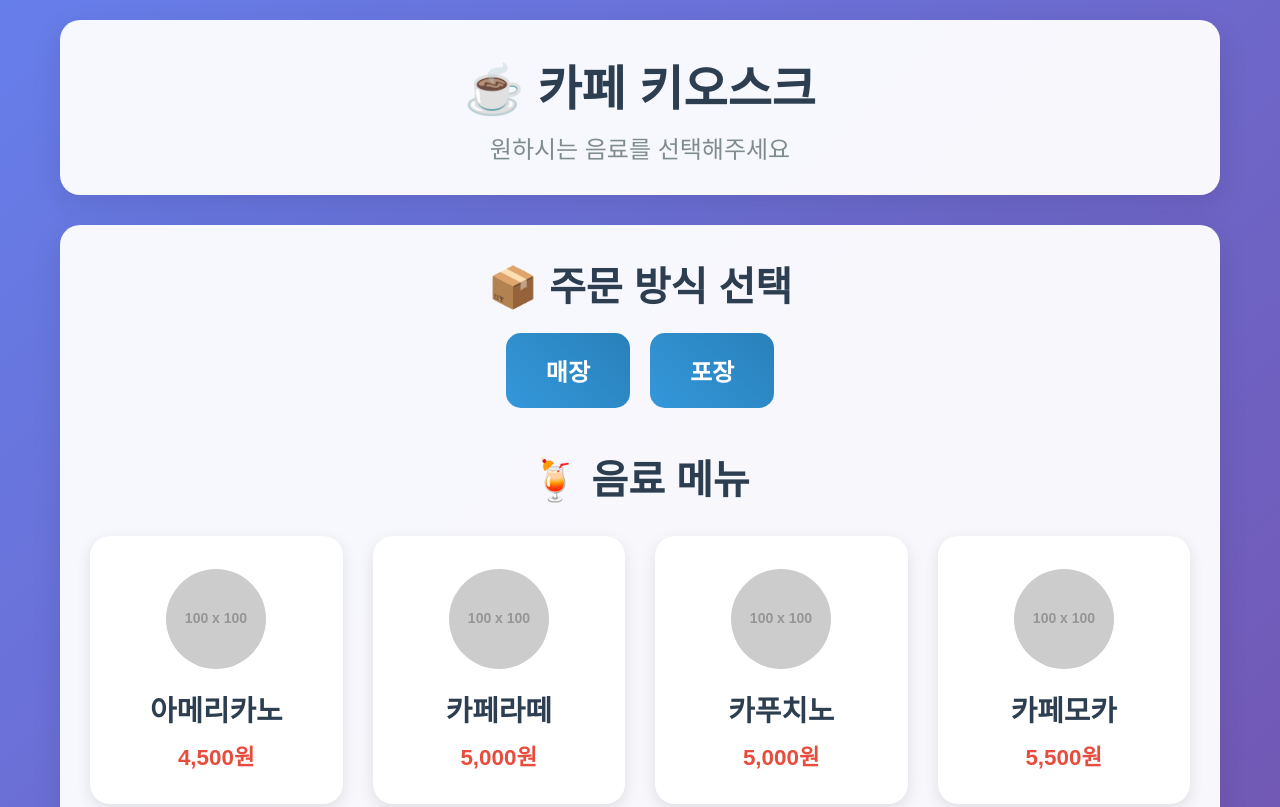
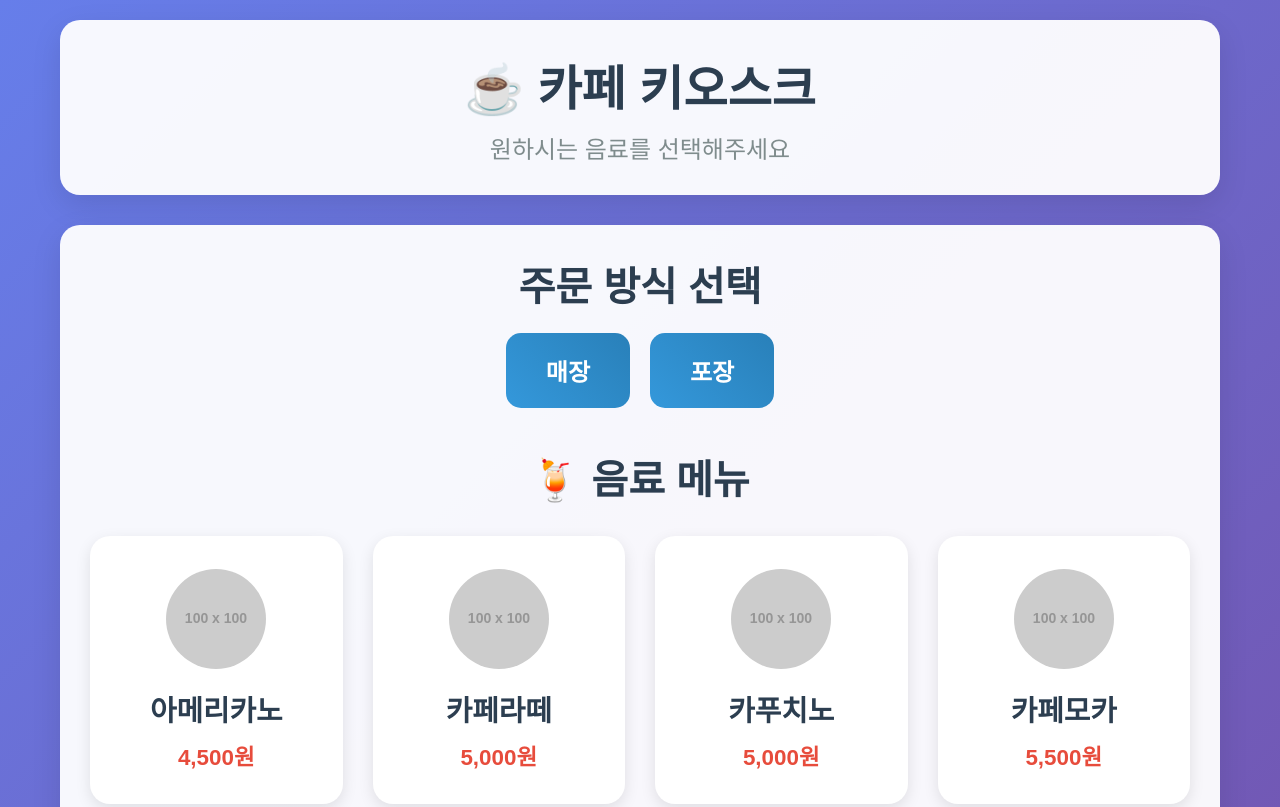
Before and after one commit to hamhyeonggwang/cafe, a plain HTML site: page index.html in a window 1280 px wide. Shown: the top 807 px of the page. Drawn offline with Linux system fonts and the light colour scheme; placeholder pictures from the web are drawn by us.

Commit message:
주문 방식 선택 제목에서 상자 이모티콘 제거

```diff
--- a/index.html
+++ b/index.html
@@ -15,7 +15,7 @@
 
         <div class="order-section">
             <div class="order-type">
-                <h2>📦 주문 방식 선택</h2>
+                <h2>주문 방식 선택</h2>
                 <div class="button-group">
                     <button class="order-btn" data-type="매장">매장</button>
                     <button class="order-btn" data-type="포장">포장</button>
```
